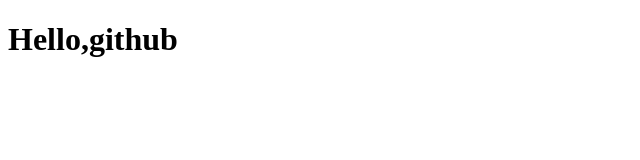
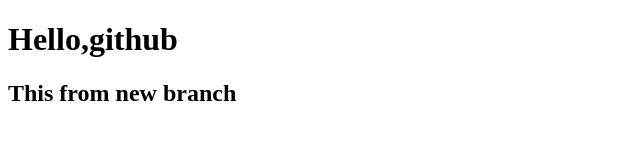
Before and after one commit to git-dbalaji/create-branches, a plain HTML site: page index.html in a window 1280 px wide. Shown: the whole page, without its empty margins (0-640 px from the left). Drawn offline with Linux system fonts and the light colour scheme.

Commit message:
first commit

```diff
--- a/index.html
+++ b/index.html
@@ -8,5 +8,6 @@
 </head>
 <body>
     <h1>Hello,github</h1>
+    <h2>This from new branch</h2>
 </body>
 </html>
```
